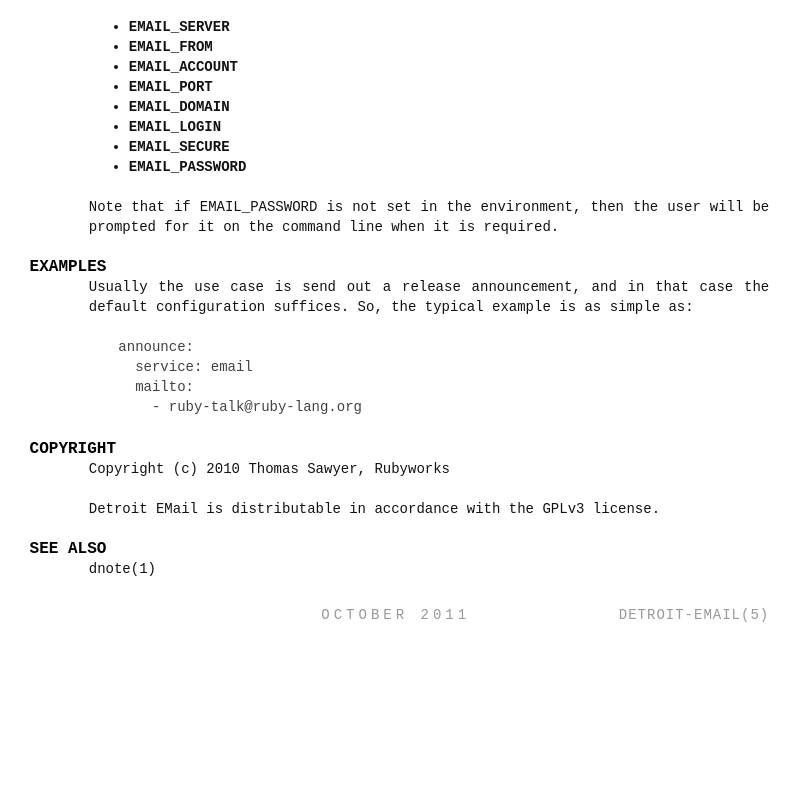
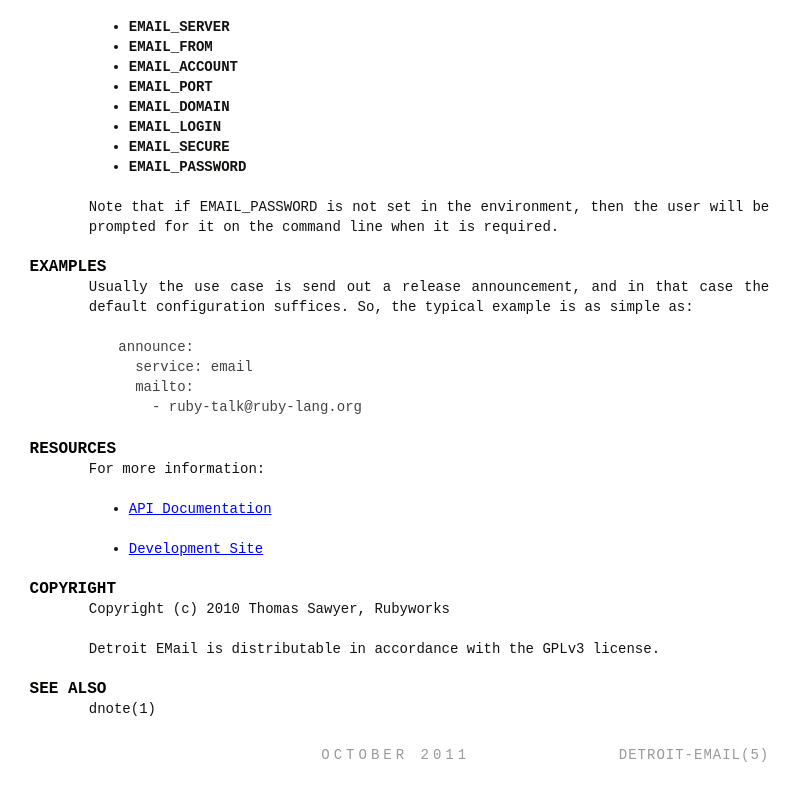
Before and after one commit to detroit/detroit-email, a plain HTML site: page man/detroit-email.5.html in a window 1280 px wide. Shown: the part 809-1594 px from the top of the page, without its empty margins (0-802 px from the left). Before the commit the page ends 1454 px from the top, so only its background shows below. Drawn offline with Linux system fonts and the light colour scheme.

Commit message:
Add resources to man-page.

```diff
--- a/man/detroit-email.5.html
+++ b/man/detroit-email.5.html
@@ -58,6 +58,7 @@
     <a href="#OPTIONS">OPTIONS</a>
     <a href="#DEFAULTS">DEFAULTS</a>
     <a href="#EXAMPLES">EXAMPLES</a>
+    <a href="#RESOURCES">RESOURCES</a>
     <a href="#COPYRIGHT">COPYRIGHT</a>
     <a href="#SEE-ALSO">SEE ALSO</a>
     </div>
@@ -132,6 +133,16 @@
     - ruby-talk@ruby-lang.org
 </code></pre>
 
+<h2 id="RESOURCES">RESOURCES</h2>
+
+<p>For more information:</p>
+
+<ul>
+<li><p><a href="http://rubydoc.info/gems/detroit-email">API Documentation</a></p></li>
+<li><p><a href="http://github.com/detroit/detroit-email">Development Site</a></p></li>
+</ul>
+
+
 <h2 id="COPYRIGHT">COPYRIGHT</h2>
 
 <p>Copyright (c) 2010 Thomas Sawyer, Rubyworks</p>
```
Also changed, not shown: 2 other files.
